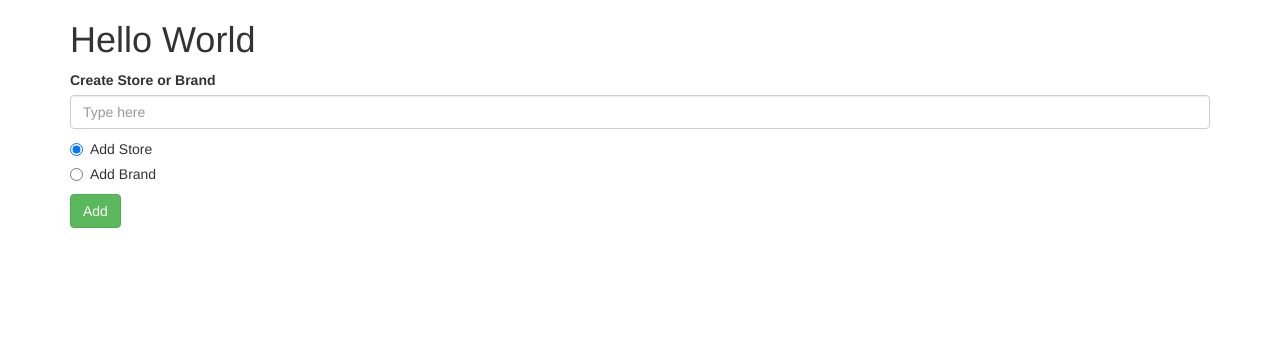
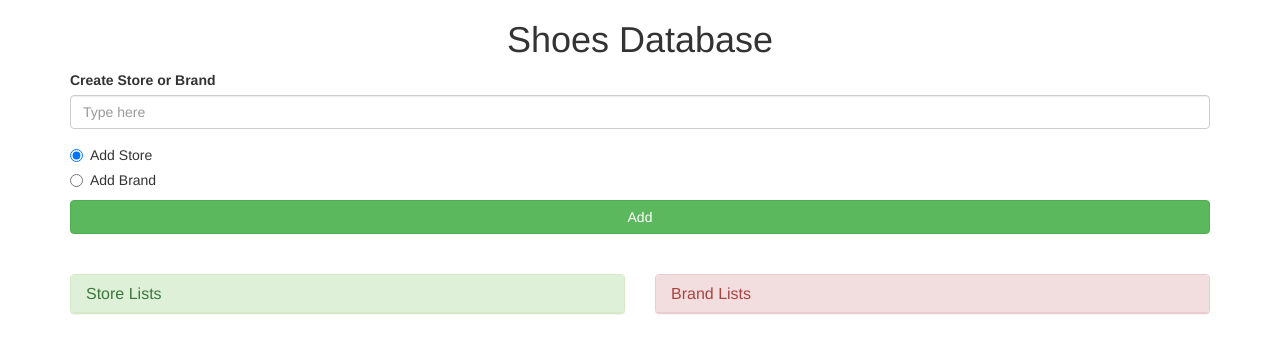
Before and after one commit to KNaka88/shoes, a PHP site: template views/index.html.twig in a window 1280 px wide. Shown: the top 353 px of the page. Run offline with PHP 8.4, Linux system fonts and the light colour scheme; the template is opened without the code that fills it, so the values that code supplies are empty; some libraries are stand-ins or nearby versions.

Commit message:
add styles

```diff
--- a/views/brand.html.twig
+++ b/views/brand.html.twig
@@ -2,22 +2,26 @@
 <html>
   <head>
     <meta charset="utf-8">
+    <link href="https://maxcdn.bootstrapcdn.com/bootstrap/3.3.7/css/bootstrap.min.css" rel="stylesheet" integrity="sha384-BVYiiSIFeK1dGmJRAkycuHAHRg32OmUcww7on3RYdg4Va+PmSTsz/K68vbdEjh4u" crossorigin="anonymous">
+    <link href="/css/styles.css" rel="stylesheet" type="text/css">
     <title>{{brand.getBrandName}}</title>
   </head>
   <body>
     <h1>{{brand.getBrandName}}</h1>
 
 
+    <h3>Add Store</h3>
     <form method='post' action='/add_store/{{brand.getId}}'>
       <select class="form-control" id="store_id" name="store_id">
         {% for store in all_stores %}
           <option value="{{store.getId}}">{{store.getStoreName}}</option>
         {% endfor %}
       </select>
-      <button type="submit" class="btn btn-success">Add Store</button>
+      <button type="submit" class="btn btn-success btn-block">Add Store</button>
     </form>
 
     {% if brand_stores is not empty %}
+      <h3>List of Stores {{brand.getBrandName}} is available</h3>
       <ul>
         {% for brand_store in brand_stores %}
           <li>{{brand_store.getStoreName}}</li>
--- a/views/index.html.twig
+++ b/views/index.html.twig
@@ -3,12 +3,12 @@
   <head>
     <meta charset="utf-8">
     <link href="https://maxcdn.bootstrapcdn.com/bootstrap/3.3.7/css/bootstrap.min.css" rel="stylesheet" integrity="sha384-BVYiiSIFeK1dGmJRAkycuHAHRg32OmUcww7on3RYdg4Va+PmSTsz/K68vbdEjh4u" crossorigin="anonymous">
-    <link href="css/styles.css" rel="stylesheet" type="text/css">
+    <link href="/css/styles.css" rel="stylesheet" type="text/css">
     <title>Shoes Database</title>
   </head>
   <body>
     <div class="container">
-      <h1>Hello World</h1>
+      <h1>Shoes Database</h1>
       <!-- Store -->
       <form method="post" action="/">
         <div class="form-group">
@@ -26,35 +26,58 @@
               Add Brand
             </label>
         </div>
-          <button type="submit" class="btn btn-success">Add</button>
+          <button id='add_button' type="submit" class="btn btn-success btn-block">Add</button>
       </form>
-
 
       <div class="row">
         <div class="col-md-6">
+          <div class="panel panel-success">
+            <div class="panel-heading">
+              <h3 class="panel-title">Store Lists</h3>
+            </div>
             {% if stores is not empty %}
               <ul>
+                <div class='row'>
                   {% for store in stores %}
+                    <div class='col-sm-7'>
                       <a href="/store/{{store.getId}}"><li>{{store.getStoreName}}</a></li>
+                    </div>
+                    <div class='col-sm-5'>
                       <a href="/delete_store/{{store.getId}}">Delete</a>
+                      <a href="/edit_store/{{store.getId}}">Edit</a>
+                    </div>
                   {% endfor %}
+                  <a href="delete_all_stores">Delete All Stores</a>
+                </div>
               </ul>
-          <a href="delete_all_stores">Delete All Stores</a>
+
             {% endif %}
+          </div>
         </div>
 
         <div class="col-md-6">
+          <div class="panel panel-danger">
+            <div class="panel-heading">
+              <h3 class="panel-title">Brand Lists</h3>
+            </div>
             {% if brands is not empty %}
               <ul>
+                <div class='row'>
                   {% for brand in brands %}
+                    <div class='col-sm-7'>
                       <a href="/brand/{{brand.getId}}"><li>{{brand.getBrandName}}</li></a>
+                    </div>
+                    <div class='col-sm-5'>
                       <a href="/delete_brand/{{brand.getId}}">Delete</a>
+                    </div>
                   {% endfor %}
                   <a href="delete_all_brands">Delete All Brands</a>
+                </div>
               </ul>
             {% endif %}
           </div>
         </div>
       </div>
+    </div>
   </body>
 </html>
--- a/views/store.html.twig
+++ b/views/store.html.twig
@@ -2,11 +2,12 @@
 <html>
   <head>
     <meta charset="utf-8">
+    <link href="https://maxcdn.bootstrapcdn.com/bootstrap/3.3.7/css/bootstrap.min.css" rel="stylesheet" integrity="sha384-BVYiiSIFeK1dGmJRAkycuHAHRg32OmUcww7on3RYdg4Va+PmSTsz/K68vbdEjh4u" crossorigin="anonymous">
+    <link href="/css/styles.css" rel="stylesheet" type="text/css">
     <title>{{store.getStoreName}}</title>
   </head>
   <body>
     <h1>{{store.getStoreName}}</h1>
-
 
     <form method='post' action='/add_brand/{{store.getId}}'>
       <select class="form-control" id="brand_id" name="brand_id">
@@ -14,10 +15,11 @@
           <option value="{{brand.getId}}">{{brand.getBrandName}}</option>
         {% endfor %}
       </select>
-      <button type="submit" class="btn btn-success">Add Brand</button>
+      <button type="submit" class="btn btn-success btn-block">Add Brand</button>
     </form>
 
     {% if store_brands is not empty %}
+    <h3>List of Brands {{store.getStoreName}} sells</h3>
       <ul>
         {% for store_brand in store_brands %}
           <li>{{store_brand.getBrandName}}</li>
--- a/web/css/styles.css
+++ b/web/css/styles.css
@@ -0,0 +1,11 @@
+.btn {
+  margin-bottom: 5vh;
+}
+
+h1 {
+  text-align: center;
+}
+
+.form-control {
+  margin-bottom: 2vh;
+}
```
Also changed, not shown: app/app.php (+14 -0 lines), views/edit.html.twig (added, +19 -0 lines). Lines whose indentation alone changed are shown as unchanged.
